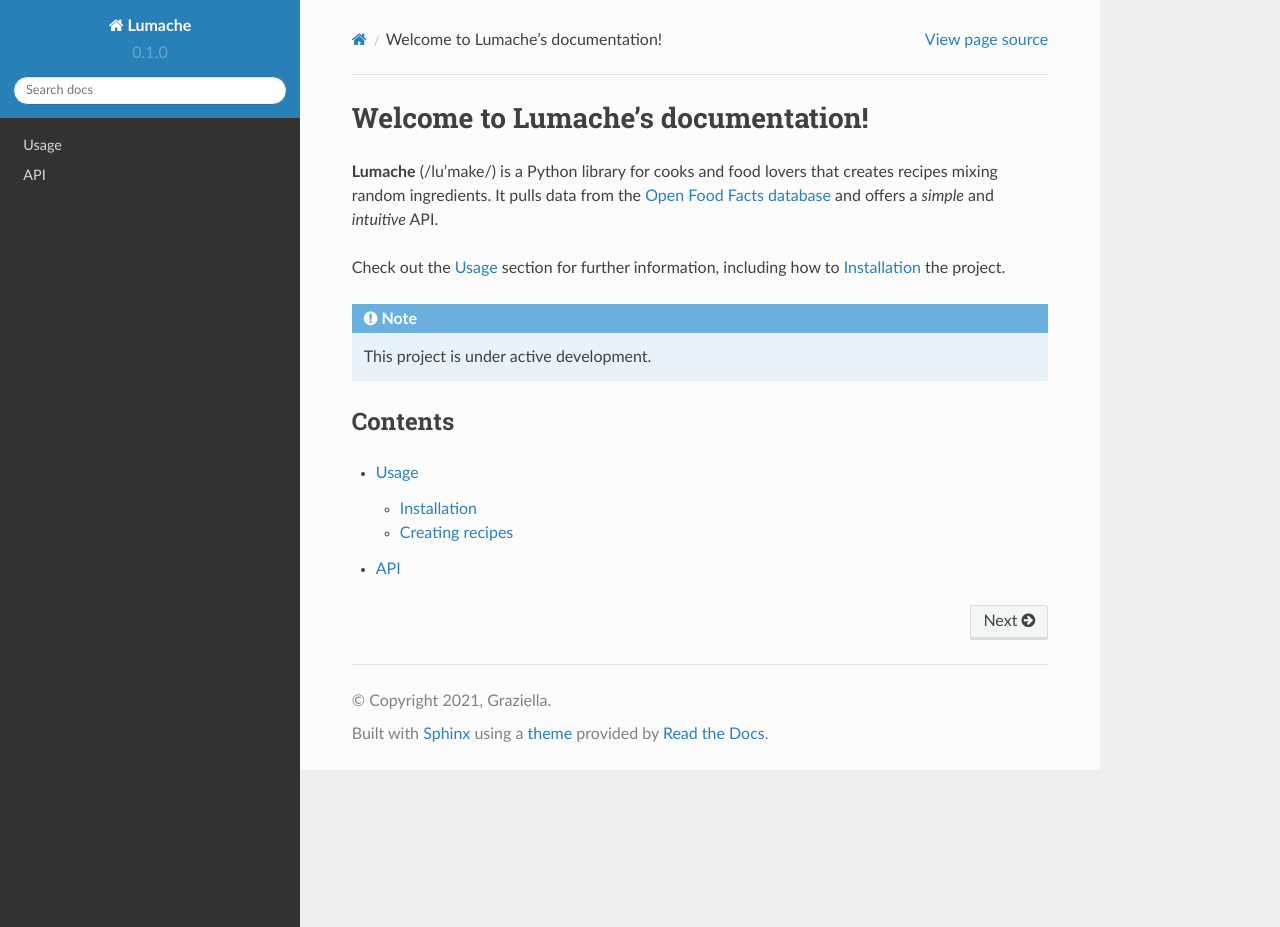
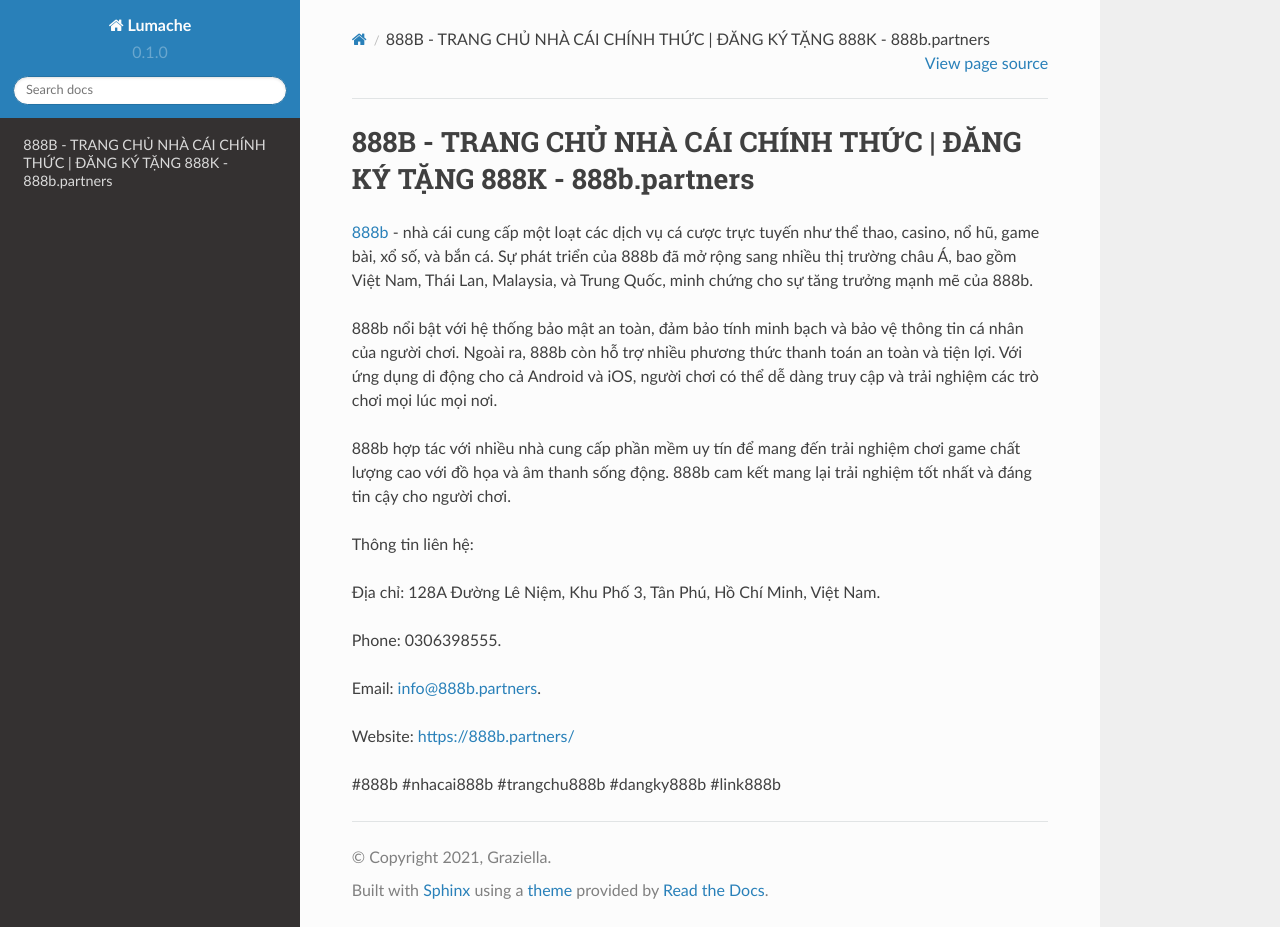
Before and after one commit to iaduphattai904809/888bpartners, a Sphinx documentation site: the page built from docs/source/index.rst, in a window 1280 px wide and 927 px high. Built offline with Sphinx 7.4.7 and the Read the Docs theme 2.0.0, drawn with Linux system fonts in a browser that asks for light colours.

Commit message:
Update index.rst

```diff
--- a/docs/source/index.rst
+++ b/docs/source/index.rst
@@ -1,22 +1,20 @@
-Welcome to Lumache's documentation!
+888B - TRANG CHỦ NHÀ CÁI CHÍNH THỨC | ĐĂNG KÝ TẶNG 888K - 888b.partners
 ===================================
 
-**Lumache** (/lu'make/) is a Python library for cooks and food lovers
-that creates recipes mixing random ingredients.
-It pulls data from the `Open Food Facts database <https://world.openfoodfacts.org/>`_
-and offers a *simple* and *intuitive* API.
+`888b <https://888b.partners/>`_ - nhà cái cung cấp một loạt các dịch vụ cá cược trực tuyến như thể thao, casino, nổ hũ, game bài, xổ số, và bắn cá. Sự phát triển của 888b đã mở rộng sang nhiều thị trường châu Á, bao gồm Việt Nam, Thái Lan, Malaysia, và Trung Quốc, minh chứng cho sự tăng trưởng mạnh mẽ của 888b.
 
-Check out the :doc:`usage` section for further information, including
-how to :ref:`installation` the project.
+888b nổi bật với hệ thống bảo mật an toàn, đảm bảo tính minh bạch và bảo vệ thông tin cá nhân của người chơi. Ngoài ra, 888b còn hỗ trợ nhiều phương thức thanh toán an toàn và tiện lợi. Với ứng dụng di động cho cả Android và iOS, người chơi có thể dễ dàng truy cập và trải nghiệm các trò chơi mọi lúc mọi nơi.
 
-.. note::
+888b hợp tác với nhiều nhà cung cấp phần mềm uy tín để mang đến trải nghiệm chơi game chất lượng cao với đồ họa và âm thanh sống động. 888b cam kết mang lại trải nghiệm tốt nhất và đáng tin cậy cho người chơi.
 
-   This project is under active development.
+Thông tin liên hệ:
 
-Contents
---------
+Địa chỉ: 128A Đường Lê Niệm, Khu Phố 3, Tân Phú, Hồ Chí Minh, Việt Nam.
 
-.. toctree::
+Phone: 0306398555.
 
-   usage
-   api
+Email: info@888b.partners.
+
+Website: https://888b.partners/
+
+#888b #nhacai888b #trangchu888b #dangky888b #link888b
```
